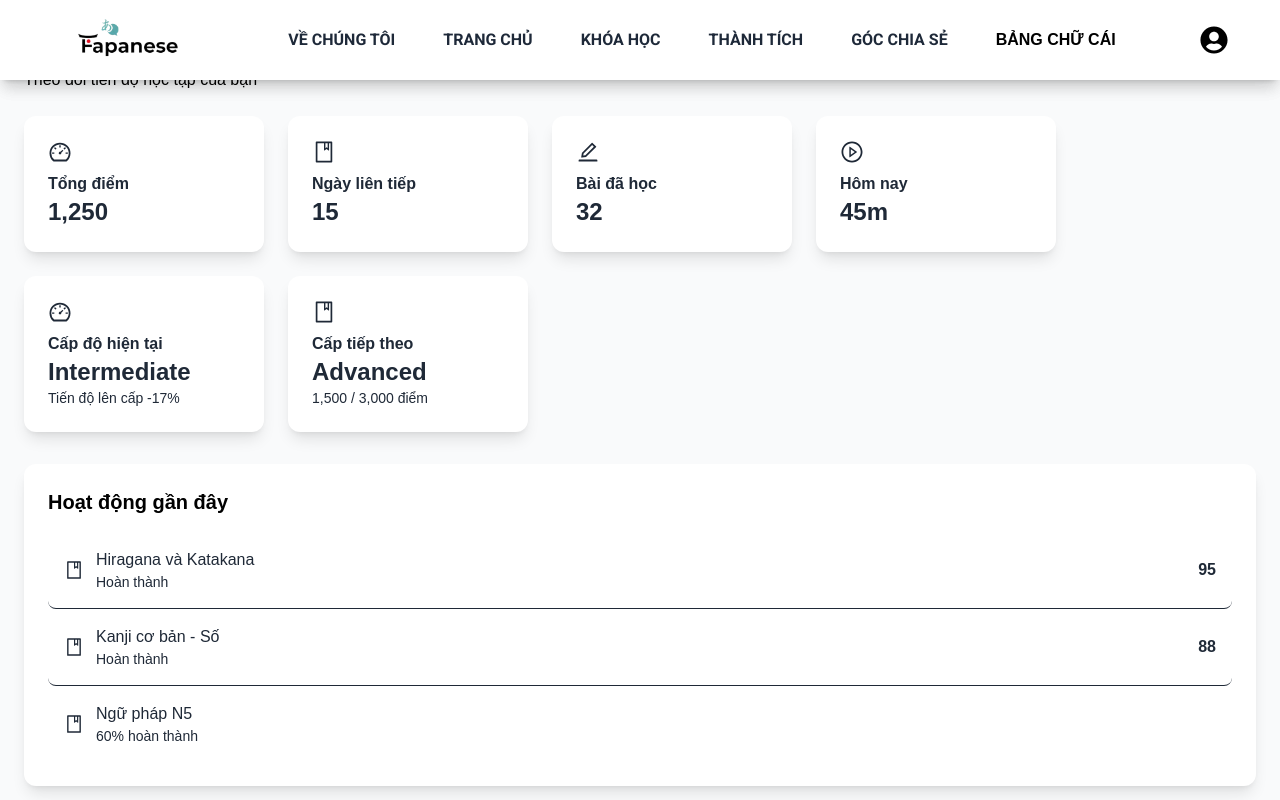
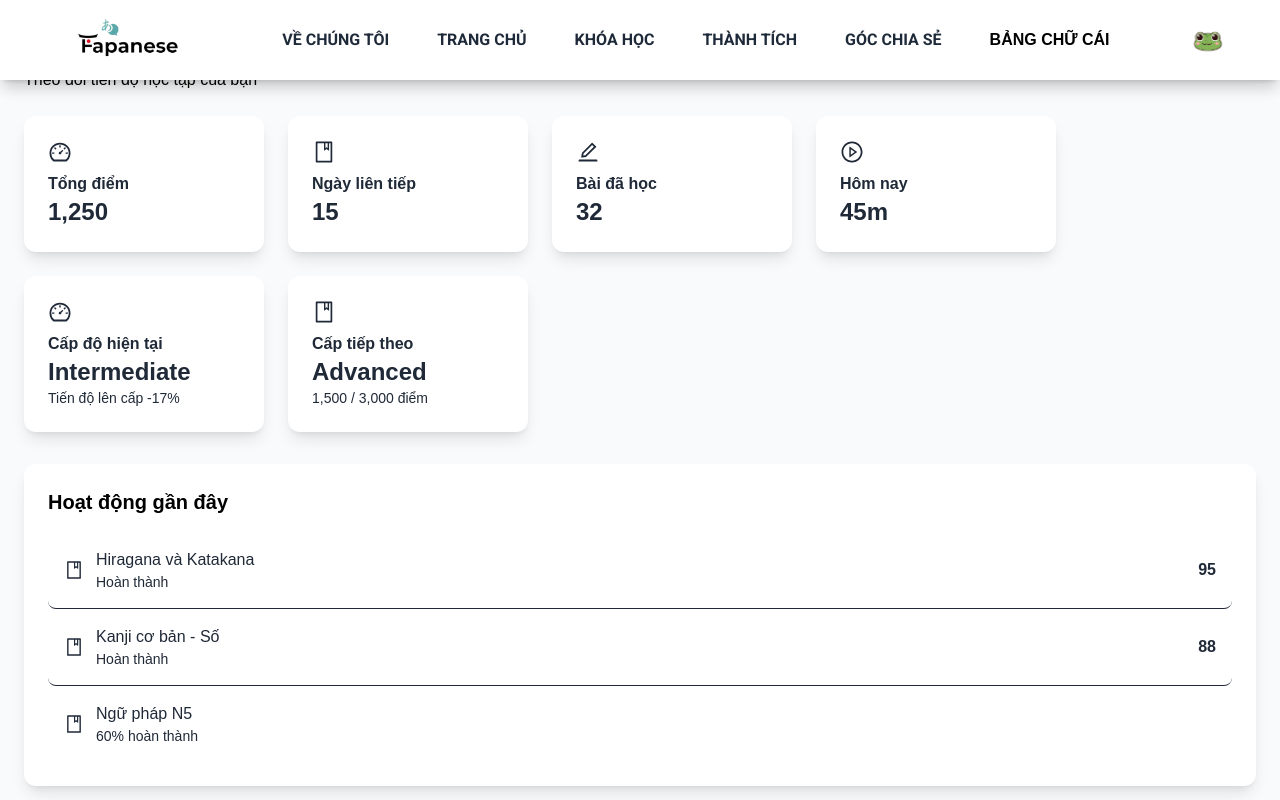
Before and after one commit to chithong17/fapanese-web, a React (Vite) app in the folder frontend/fapanese-frontend/: page /dashboard/student in a window 1280 px wide. Shown: the top 800 px of the page. Built offline with nearby package versions, Linux system fonts and the light colour scheme.

Commit message:
icon for user

```diff
--- a/frontend/fapanese-frontend/src/components/Navbar.tsx
+++ b/frontend/fapanese-frontend/src/components/Navbar.tsx
@@ -11,6 +11,7 @@ import {
 import { MdLogin, MdPersonAdd } from "react-icons/md";
 import { motion, AnimatePresence } from "framer-motion";
 import logo from "../assets/logo.png";
+import logouser from "../assets/logouser.png";
 
 interface NavbarProps {
   scrollToSection: (id: string, tab?: "hiragana" | "katakana") => void;
@@ -158,7 +159,8 @@ const Navbar: React.FC<NavbarProps> = ({ scrollToSection, onAuthClick }) => {
                 whileHover={{ scale: 1.1 }}
                 whileTap={{ scale: 0.95 }}
               >
-                <FaUserCircle size={28} />
+                {/* <FaUserCircle size={28} /> */}
+                <img src={logouser} className="h-10" />
               </motion.div>
             </div>
           </div>
```
Also changed, not shown: frontend/fapanese-frontend/src/assets/logouser.png (added).
